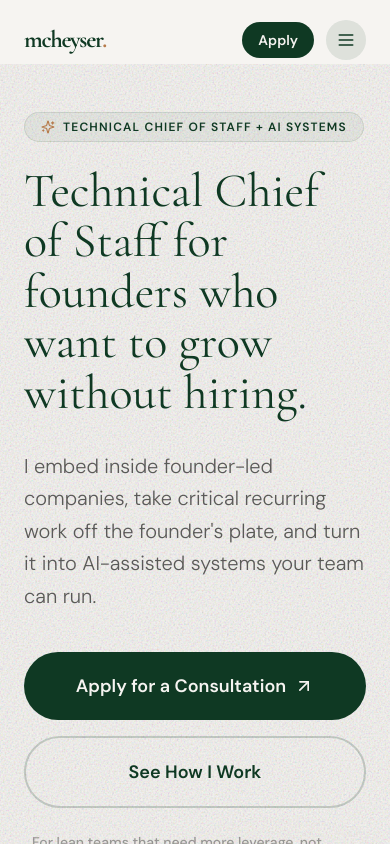
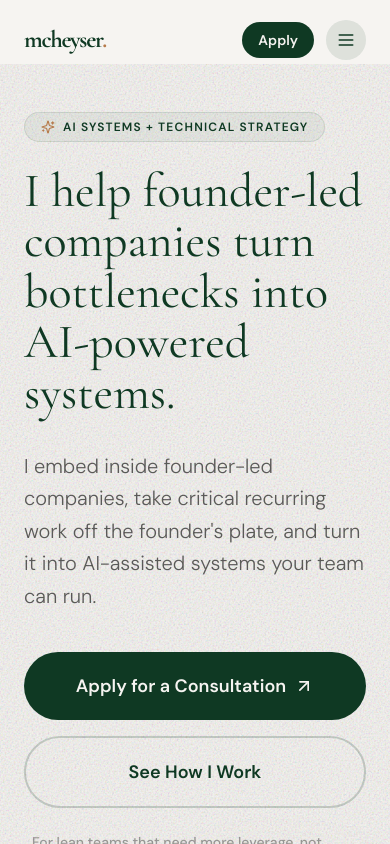
Before and after one commit to patrickmch/website, a React (Vite) app: page /#/ in a window 390 px wide. Shown: the top 844 px of the page. Built offline with nearby package versions, Linux system fonts and the light colour scheme.

Commit message:
Remove Chief of Staff framing from site copy
Replace "Technical Chief of Staff" positioning with "AI Systems +
Technical Strategy" across all pages. Avoids title collision with
fractional CoS clients who may refer business.

```diff
--- a/components/Footer.tsx
+++ b/components/Footer.tsx
@@ -34,7 +34,7 @@ const Footer: React.FC = () => {
               mcheyser<span className="text-copper">.</span>
             </h3>
             <p className="text-stone/50 max-w-md text-lg font-light leading-relaxed">
-              Technical Chief of Staff for founders who want to grow without hiring. I turn critical recurring work into AI-assisted systems your team can run.
+              AI systems and technical strategy for founders who want to grow without hiring. I turn critical recurring work into AI-assisted systems your team can run.
             </p>
           </div>
 
--- a/components/Header.tsx
+++ b/components/Header.tsx
@@ -134,7 +134,7 @@ const Header: React.FC = () => {
             }`}
             style={{ transitionDelay: '400ms' }}
           >
-            <p>Technical Chief of Staff + AI Systems</p>
+            <p>AI Systems + Technical Strategy</p>
             <p className="mt-1">Boulder, Colorado</p>
           </div>
         </div>
--- a/index.html
+++ b/index.html
@@ -4,7 +4,7 @@
 <head>
     <meta charset="UTF-8">
     <meta name="viewport" content="width=device-width, initial-scale=1.0">
-    <title>mcheyser | Technical Chief of Staff + AI systems</title>
+    <title>mcheyser | AI Systems + Technical Strategy</title>
     <link rel="icon" type="image/svg+xml" href="/favicon.svg">
     <script src="https://cdn.tailwindcss.com"></script>
     <link rel="preconnect" href="https://fonts.googleapis.com">
--- a/pages/HomePage.tsx
+++ b/pages/HomePage.tsx
@@ -54,10 +54,10 @@ const HomePage: React.FC = () => {
           <div className="max-w-2xl">
             <div className="animate-on-scroll inline-flex items-center gap-2 px-4 py-1.5 bg-evergreen/5 rounded-full text-evergreen text-xs font-semibold uppercase tracking-widest mb-6 border border-evergreen/10">
               <Sparkles size={14} className="text-copper" />
-              Technical Chief of Staff + AI Systems
+              AI Systems + Technical Strategy
             </div>
             <h1 className="animate-on-scroll delay-1 text-5xl md:text-6xl lg:text-7xl font-serif text-evergreen leading-[1.05] mb-8">
-              Technical Chief of Staff for founders who want to grow without hiring.
+              I help founder-led companies turn bottlenecks into AI-powered systems.
             </h1>
             <p className="animate-on-scroll delay-2 text-xl md:text-2xl text-charcoal/70 font-light leading-relaxed mb-10">
               I embed inside founder-led companies, take critical recurring work off the founder's plate, and turn it into AI-assisted systems your team can run.
@@ -115,7 +115,7 @@ const HomePage: React.FC = () => {
               <p className="animate-on-scroll delay-3">You need someone who can get inside the work, run the first version, and build the system that removes it from your plate.</p>
             </div>
             <Link to="/apply" className="animate-on-scroll delay-4 inline-flex items-center gap-3 mt-12 text-copper font-semibold text-xl hover:text-sand transition-colors group">
-              You need a technical Chief of Staff
+              You need someone who can build the system
               <ArrowRight size={24} className="group-hover:translate-x-2 transition-transform" />
             </Link>
           </div>
@@ -125,7 +125,7 @@ const HomePage: React.FC = () => {
       {/* 3. WHAT I ACTUALLY DO */}
       <section id="services" className="py-24 md:py-32 bg-stone relative grain">
         <div className="max-w-7xl mx-auto px-6 text-center">
-          <h2 className="animate-on-scroll text-4xl md:text-6xl font-serif text-evergreen mb-8">Most fractional Chiefs of Staff help you manage the work. I help you remove, systematize, and automate it.</h2>
+          <h2 className="animate-on-scroll text-4xl md:text-6xl font-serif text-evergreen mb-8">I find the work that keeps running through you. Then I remove, systematize, and automate it.</h2>
           <p className="animate-on-scroll delay-1 text-xl text-charcoal/60 max-w-3xl mx-auto mb-16 leading-relaxed">
             The work starts inside the business, where the real context lives.
           </p>
@@ -313,16 +313,14 @@ const HomePage: React.FC = () => {
           <div className="grid lg:grid-cols-2 gap-16 lg:gap-20 items-center">
             <div className="space-y-8">
               <h2 className="animate-on-scroll text-4xl md:text-5xl lg:text-6xl font-serif text-evergreen leading-tight">
-                I learned to lead in the <span className="italic">backcountry.</span> Then I learned to build in code. Now I work as a technical Chief of Staff.
+                I learned to lead in the <span className="italic">backcountry.</span> Then I learned to build in code. Now I help companies turn operational bottlenecks into AI-powered systems.
               </h2>
               <div className="space-y-6 text-lg text-charcoal/70 font-light leading-relaxed">
-                <p className="animate-on-scroll delay-1">For seven years, I ran leadership programs for <span className="font-medium text-evergreen">Fortune 500 executives and military special operations teams</span> at NOLS - the National Outdoor Leadership School. Not team-building retreats. Real expeditions where groups had to function under pressure, make decisions with incomplete information, and trust each other when it mattered.</p>
-                <p className="animate-on-scroll delay-2">That's where I learned how people actually work - not the org chart version, but the real version. How to read a room. How to get a stuck group moving. How to build trust fast.</p>
-                <p className="animate-on-scroll delay-3">Then I spent years as a software engineer, building CRM systems, workflow tools, and the kind of internal software that either makes a company run smoothly or drives everyone crazy.</p>
-                <p className="animate-on-scroll delay-4">Now I combine both as a technical Chief of Staff for founders who need more leverage. I get inside messy workflows, run the work, and build the AI-assisted systems that make the work repeatable.</p>
-                <p className="animate-on-scroll delay-5">I've built <span className="font-medium text-evergreen">automated QA systems, customer success workflows that draft responses from product context, invoicing systems that track work across tools, and go-to-market workflows</span> that keep research and follow-up moving.</p>
+                <p className="animate-on-scroll delay-1">I spent seven years at NOLS running international leadership programs for <span className="font-medium text-evergreen">Fortune 500 execs, military special ops teams, and Wharton MBAs</span>. I coached 300+ leaders across 25+ expeditions where people had to make decisions under pressure with incomplete information. That's where I learned how people actually work.</p>
+                <p className="animate-on-scroll delay-2">I taught myself to code on nights and weekends because I kept seeing problems I knew I could solve, and I went from customer success to senior software engineer.</p>
+                <p className="animate-on-scroll delay-3">I've driven <span className="font-medium text-evergreen">52% revenue growth in six months</span> for a client, built systems that run a rental portfolio at 95%+ occupancy on near-autopilot, designed go-to-market motions reaching 500+ executives, and grew engagement 3x in a 180k-person community within 60 days.</p>
+                <p className="animate-on-scroll delay-4">I get inside the work, run it myself, build the system that removes it from the founder's plate, and then turn what repeats into AI-powered infrastructure the team can run going forward.</p>
                 <p className="animate-on-scroll text-charcoal/50">Based in Colorado. When I'm not working: climbing, skiing, running in the mountains.</p>
-                <p className="animate-on-scroll text-xl font-medium text-evergreen">I help founders grow with systems before they add headcount.</p>
               </div>
               <Link to="/apply" className="animate-on-scroll btn-primary inline-flex items-center gap-2 bg-evergreen text-stone px-10 py-4 rounded-full font-semibold">
                 Apply for a Consultation
```
